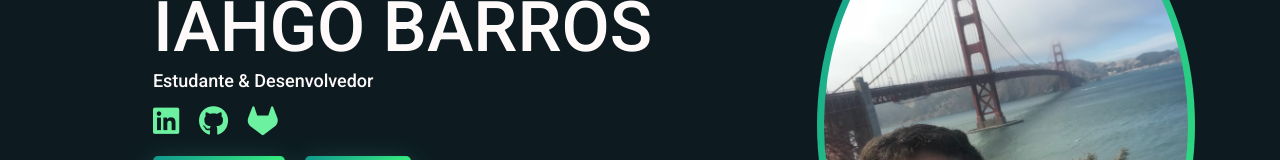
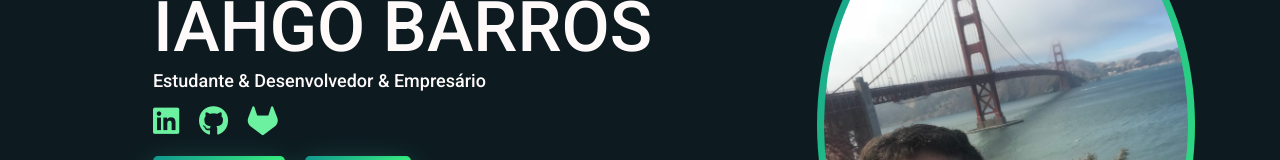
Before and after one commit to iahgo/iahgo.github.io, a plain HTML site: page index.html in a window 1280 px wide. Shown: the part 320-480 px from the top of the page. Drawn offline with nearby package versions, Linux system fonts and the light colour scheme.

Commit message:
Update index.html

```diff
--- a/index.html
+++ b/index.html
@@ -76,7 +76,7 @@ PROJETO FEITO COM BASE NO SITE DE ARTHUR VASCONCELOS:
               <div class="banner_content">
                 <h4 class="text-uppercase ola-eu-sou">Olá! Eu sou</h4>
                 <h1 class="text-uppercase" style="margin-bottom: 10px;">Iahgo Barros</h1>
-                <h4 class="developer-intro">Estudante & Desenvolvedor</h4>
+                <h4 class="developer-intro">Estudante & Desenvolvedor & Empresário</h4>
                 <div class="mb-3">
                   <a class="logo pr-3" href="https://www.linkedin.com/in/iahgo-barros/" target="_blank"><i class="fab fa-linkedin fa-2x"></i></a>
                   <a class="logo pr-3" href="https://github.com/iahgo" target="_blank"><i class="fab fa-github fa-2x"></i></a>
```
